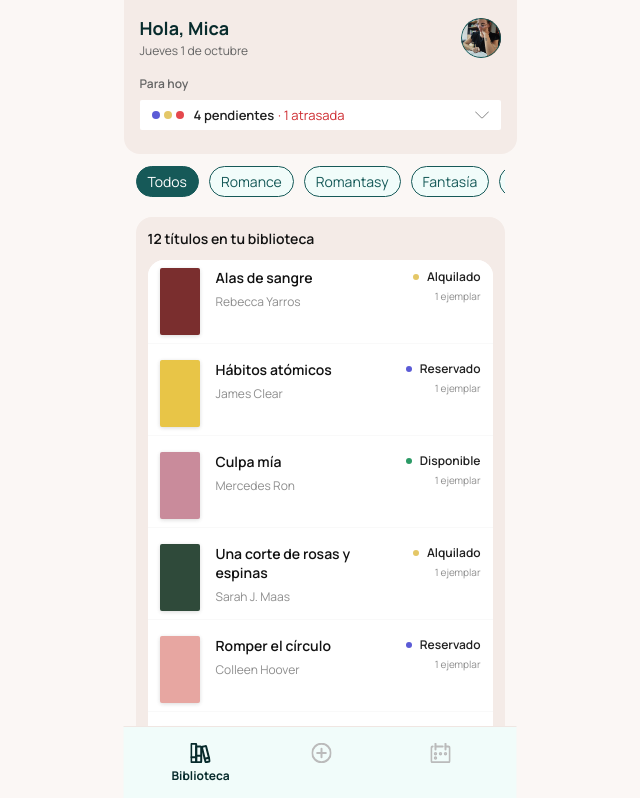
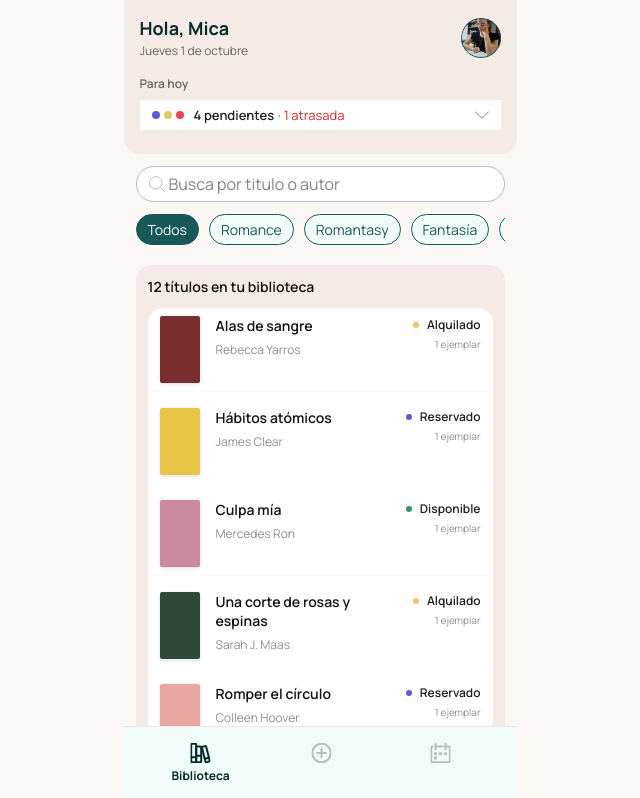
Before and after one commit to Federicovilla09/alquiler-de-libros, a React (Vite) app: page / in a window 1280 px wide. Shown: the top 798 px of the page, without its empty margins (320-960 px from the left). Built offline with nearby package versions, Linux system fonts and the light colour scheme.

Commit message:
Etapa 3: placeholder en Gray-9

```diff
--- a/src/App.jsx
+++ b/src/App.jsx
@@ -16,6 +16,7 @@ function App() {
     <main className="app">
       <HomeHeader />
       <div className="content">
+        <SearchBar />
         <GenreFilters />
         <section className="catalog">
           <h2 className="catalog__title">12 títulos en tu biblioteca</h2>
--- a/src/components/SearchBar.css
+++ b/src/components/SearchBar.css
@@ -5,7 +5,7 @@
   min-width: 120px;
   padding: var(--gap-4) var(--gap-7);
   background-color: var(--white);
-  border: 1px solid var(--gray-10);
+  border: 1px solid var(--gray-8);
   border-radius: var(--radius-full);
   cursor: text;
 }
--- a/src/components/TextField.css
+++ b/src/components/TextField.css
@@ -19,7 +19,7 @@
   background-color: var(--white);
   border: 1px solid var(--gray-8);
   border-radius: var(--radius-medium);
-  color: var(--gray-8);
+  color: var(--gray-9);
 }
 
 .text-field__input {
@@ -34,7 +34,7 @@
 }
 
 .text-field__input::placeholder {
-  color: var(--gray-8);
+  color: var(--gray-9);
 }
 
 .text-field__icon {
```
